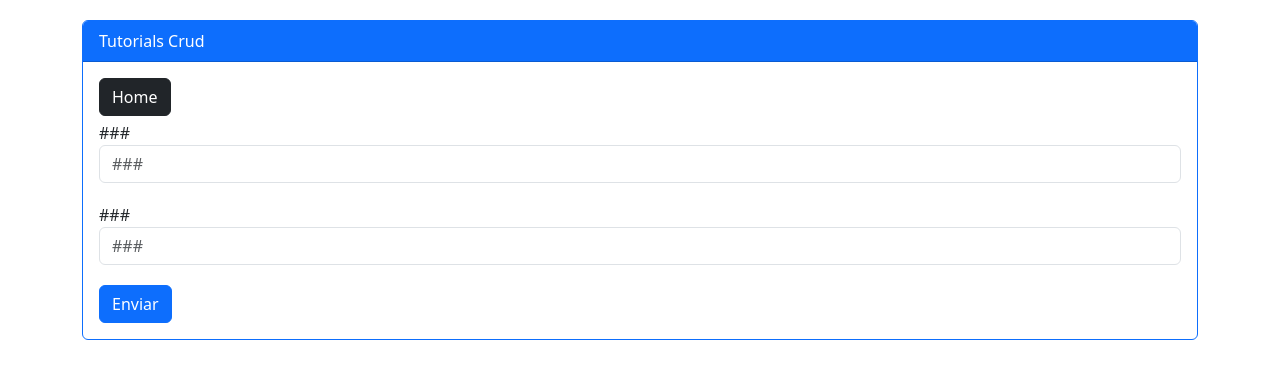
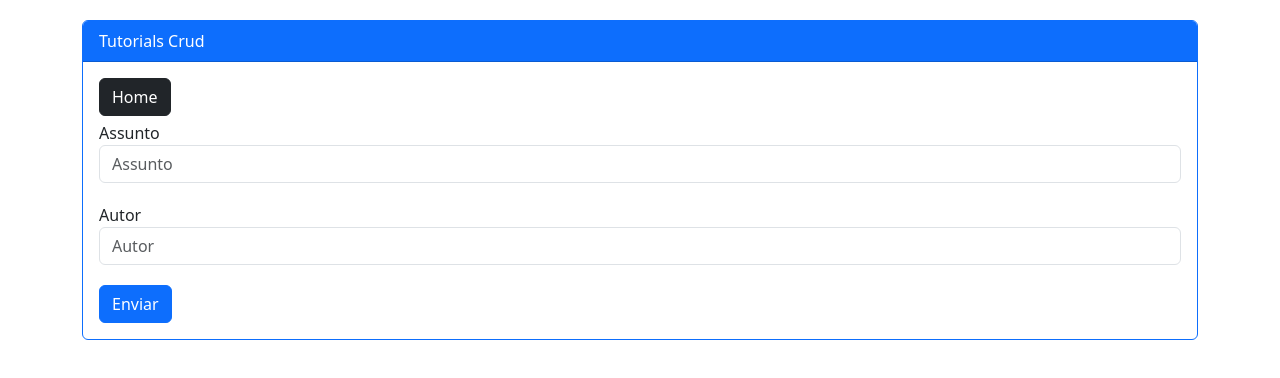
Before and after one commit to Adyson-Lima/tutorials_frontend, a React (Create React App) app: page /newupdate/0 in a window 1280 px wide. Shown: the top 378 px of the page. Built offline with nearby package versions, Linux system fonts and the light colour scheme.

Commit message:
27° commit - logica saveOrUpdate implementada

```diff
--- a/src/pages/NewUpdate/index.js
+++ b/src/pages/NewUpdate/index.js
@@ -1,8 +1,60 @@
 import { Link, useNavigate, useParams } from "react-router-dom";
 import { useState, useEffect } from "react";
-// import api from '../../services/api';
+import api from '../../services/api';
 
 export default function NewUpdate(){
+
+  const [subject, setSubject] = useState('');
+  const [author, setAuthor] = useState('');
+  const navigate = useNavigate();
+
+  // tutorial_id definido na rota NewUpdate
+  const {tutorial_id} = useParams();
+
+  // recebe e manipula eventos do form
+  async function saveOrUpdate(e){
+
+    e.preventDefault();
+
+    const data = {subject, author};
+
+    if (tutorial_id === '0') {
+      try {
+        await api.post('api/v1/tutorials', data, {});
+        navigate('/');
+      } catch (error) {
+        alert('erro ao salvar');
+      }
+    } else {
+      try {
+        await api.patch(`api/v1/tutorials/${tutorial_id}`, data, {});
+        navigate('/');
+      } catch (error) {
+        alert('erro ao atualizar');
+      }
+    }
+  }
+
+  // busca registro expecifico na api e seta dados para atualização
+  async function loadTutorial(){
+    try {
+      const response = await api.get(`api/v1/tutorials/${tutorial_id}`,{});
+      setSubject(response.data.subject);
+      setAuthor(response.data.author);
+    } catch (error) {
+      alert('erro ao buscar registro na api');
+      navigate('/');
+    }
+  }
+
+  // chama loadTutorial e preenche form
+  useEffect(() => {
+    if (tutorial_id === '0') {
+      return;
+    } else {
+      loadTutorial();
+    }
+  }, [tutorial_id]);
 
   return(
 
@@ -15,20 +67,22 @@ export default function NewUpdate(){
         <Link data-testid="mylink" className="btn btn-dark"
         style={{marginBottom: '5px'}} to="/">Home</Link>
 
-        <form data-testid="myform">
+        <form data-testid="myform" onSubmit={saveOrUpdate}>
 
           <div className="form-group">
-            <label htmlFor="###">###</label>
-            <input data-testid="input1" id="###" type="text"
+            <label htmlFor="subject">Assunto</label>
+            <input data-testid="input1" id="subject" type="text"
             style={{marginBottom: '20px'}} className="form-control"
-            placeholder="###"></input>
+            placeholder="Assunto" value={subject}
+            onChange={e => setSubject(e.target.value)}></input>
           </div>
 
           <div className="form-group">
-            <label htmlFor="###">###</label>
-            <input data-testid="input2" id="###" type="text"
+            <label htmlFor="author">Autor</label>
+            <input data-testid="input2" id="author" type="text"
             style={{marginBottom: '20px'}} className="form-control"
-            placeholder="###"></input>
+            placeholder="Autor" value={author}
+            onChange={e => setAuthor(e.target.value)}></input>
           </div>
 
           <button data-testid="btnenviar" type="submit" className="btn btn-primary">Enviar</button>
```
